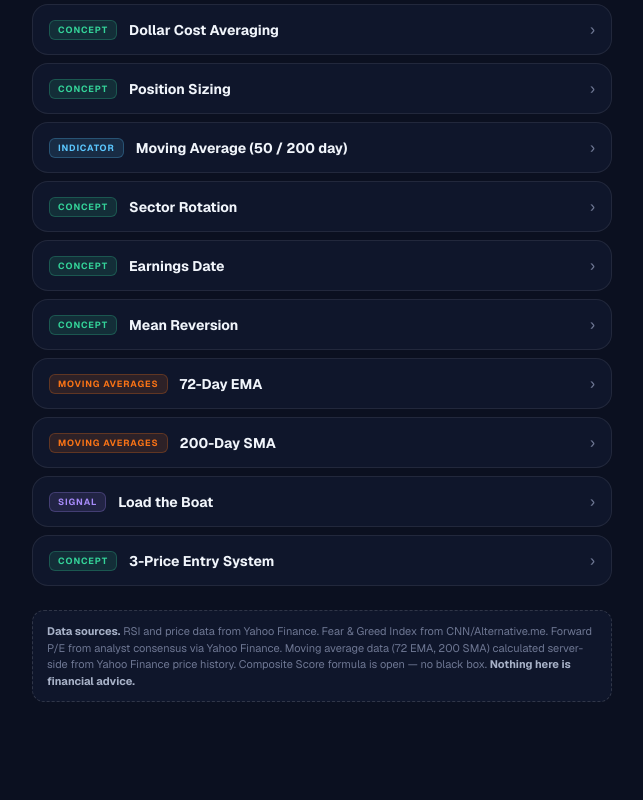
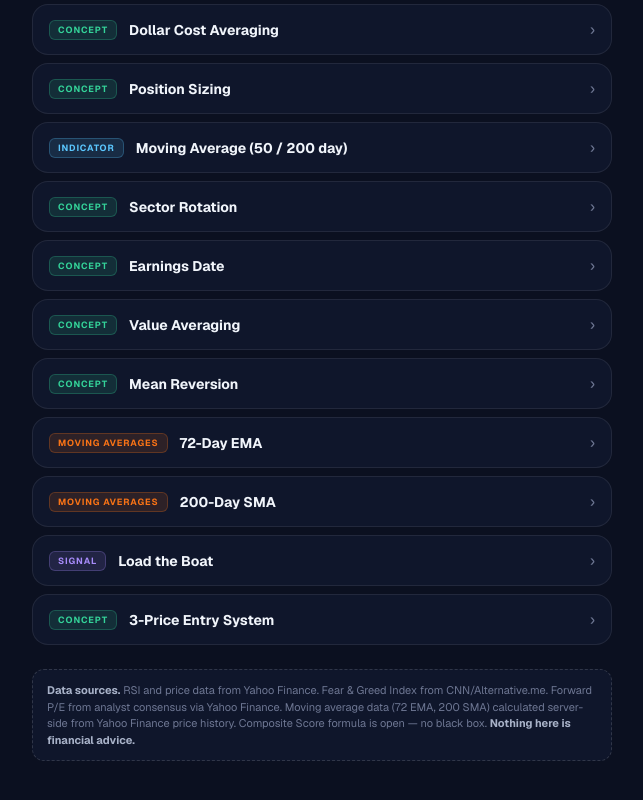
Before and after one commit to glassonglassharley/DCA-Optimizer, a Next.js app: page /glossary in a window 1280 px wide. Shown: the part 700-1500 px from the top of the page, without its empty margins (318-961 px from the left). Built offline with nearby package versions, Linux system fonts and the light colour scheme.

Commit message:
feat: add Value Averaging term to glossary

```diff
--- a/pages/glossary.js
+++ b/pages/glossary.js
@@ -118,6 +118,14 @@ const TERMS = [
     cat: 'Concept',
     def: 'Publicly listed companies report earnings quarterly. In the days before the announcement, options implied volatility spikes and the stock can gap 5–20% in either direction after the report regardless of its RSI or valuation. This is called earnings risk — fundamentals become temporarily irrelevant as the market prices in the surprise.',
     inApp: 'DCA Tracker doesn\'t currently surface earnings dates, but the principle matters: consider pausing or sizing down DCA buys in the 3–5 days before earnings for volatile holdings like NVDA, TSLA, or AMZN. Post-earnings drops — when they occur — are often some of the best DCA entry points precisely because RSI can crash in a single session.',
+    visual: null,
+  },
+  {
+    key: 'va',
+    term: 'Value Averaging',
+    cat: 'Concept',
+    def: 'Value Averaging (VA) is an investment strategy developed by Harvard professor Michael Edleson in 1991. Unlike DCA — which invests a fixed dollar amount each period — VA invests a variable amount to keep your portfolio growing along a predetermined target path. If your portfolio grew less than the target, you invest more. If it grew more, you invest less (or sell). The goal is to accumulate more shares at lower prices and fewer at higher prices — automatically and mathematically, not by guessing.\n\nExample: you target $500/month in portfolio growth. If the market dropped and your portfolio only gained $200 this month, you invest $300. If it surged and gained $800, you invest nothing. If it fell and lost $200, you invest $700 to hit the target.',
+    inApp: 'DCA Tracker is built around standard DCA — fixed amounts on a schedule. Value Averaging is more aggressive in bear markets (you invest more when prices fall) and more conservative in bull runs (you invest less when prices rise). The 200MA Distance column is a natural VA companion: a deeply negative reading (price well below its long-term baseline) is exactly when VA would have you deploy the most capital. Treat a score of 8–10 as a VA "top up" signal and a score below 4 as a VA "coast" signal.',
     visual: null,
   },
   {
```
